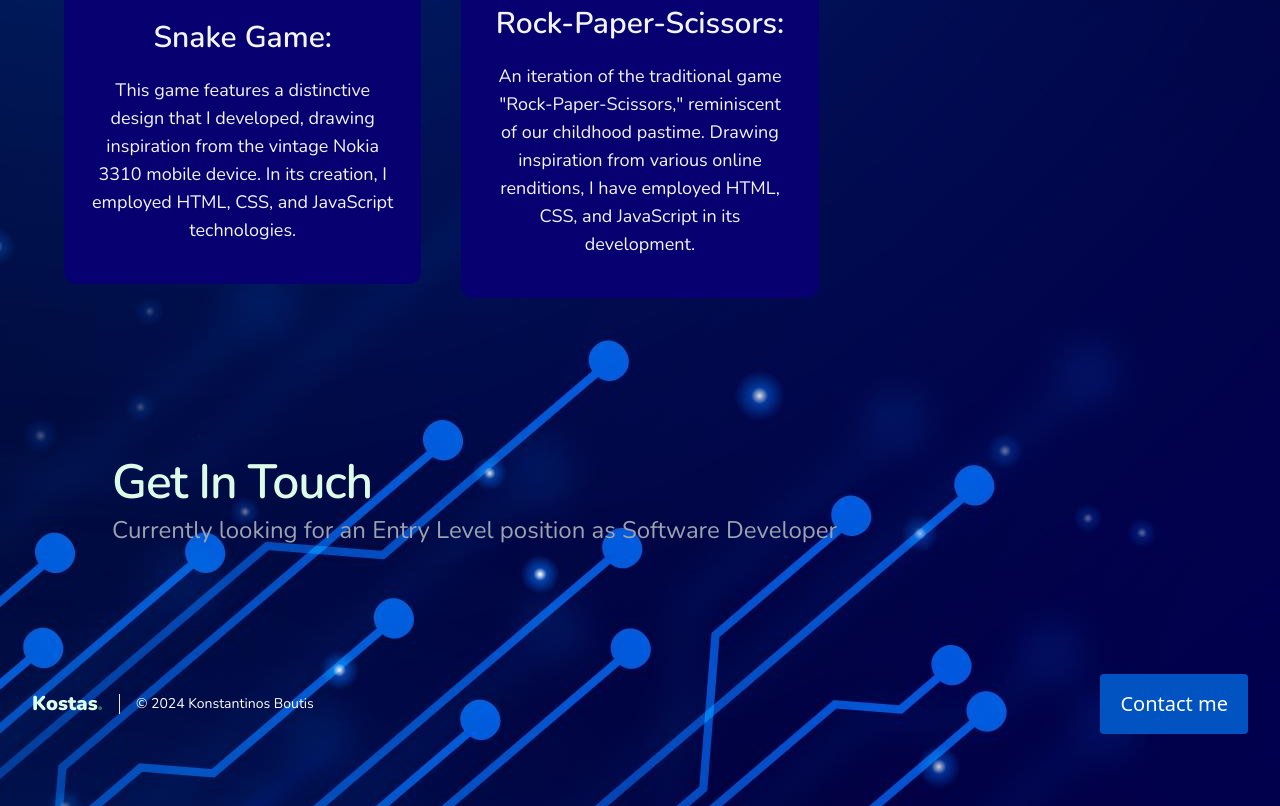
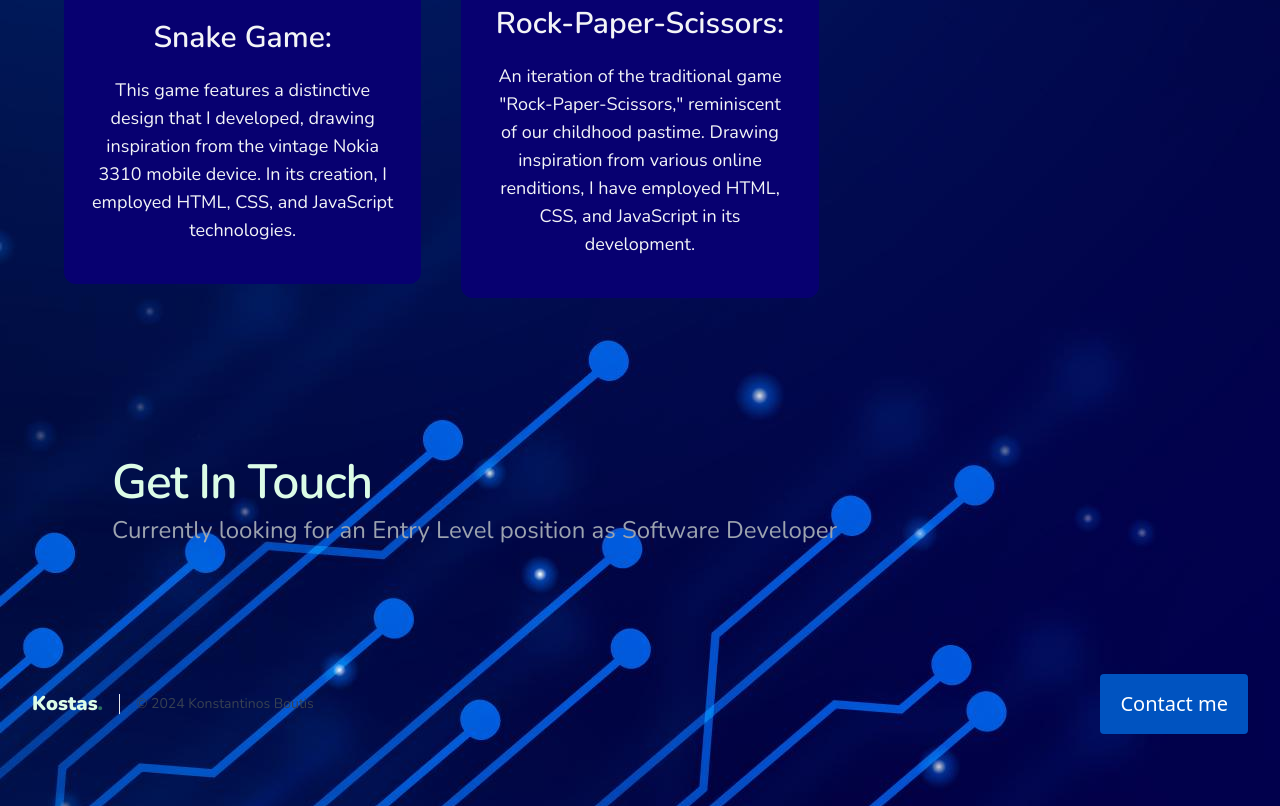
Before and after one commit to Kostas9093/Konstantinos-Boutis, a website: page index.html in a window 1280 px wide. Shown: the part 2280-3086 px from the top of the page. Drawn offline with nearby package versions, Linux system fonts and the light colour scheme.

Commit message:
Update index.html

```diff
--- a/index.html
+++ b/index.html
@@ -360,7 +360,7 @@ Junior Fullstack Developer</p>
             <a href="#"
                 class="text-xl font-black leading-none text-gray-900 dark:text-green-100 select-none logo">Kostas<span
                     class="text-[#286D5D]">.</span></a>
-            <p class="mt-4 text-sm text-white sm:ml-4 sm:pl-4 sm:border-l sm:border-gray-200 sm:mt-0">© 2024 Konstantinos Boutis
+            <p class="mt-4 text-sm text-gray sm:ml-4 sm:pl-4 sm:border-l sm:border-gray-200 sm:mt-0">© 2024 Konstantinos Boutis
             </p>
             <span class="inline-flex justify-center mt-4 space-x-5 sm:ml-auto sm:mt-0 sm:justify-start">
                 <a href="mailto:konstantinosboutis@gmail.com"
```
